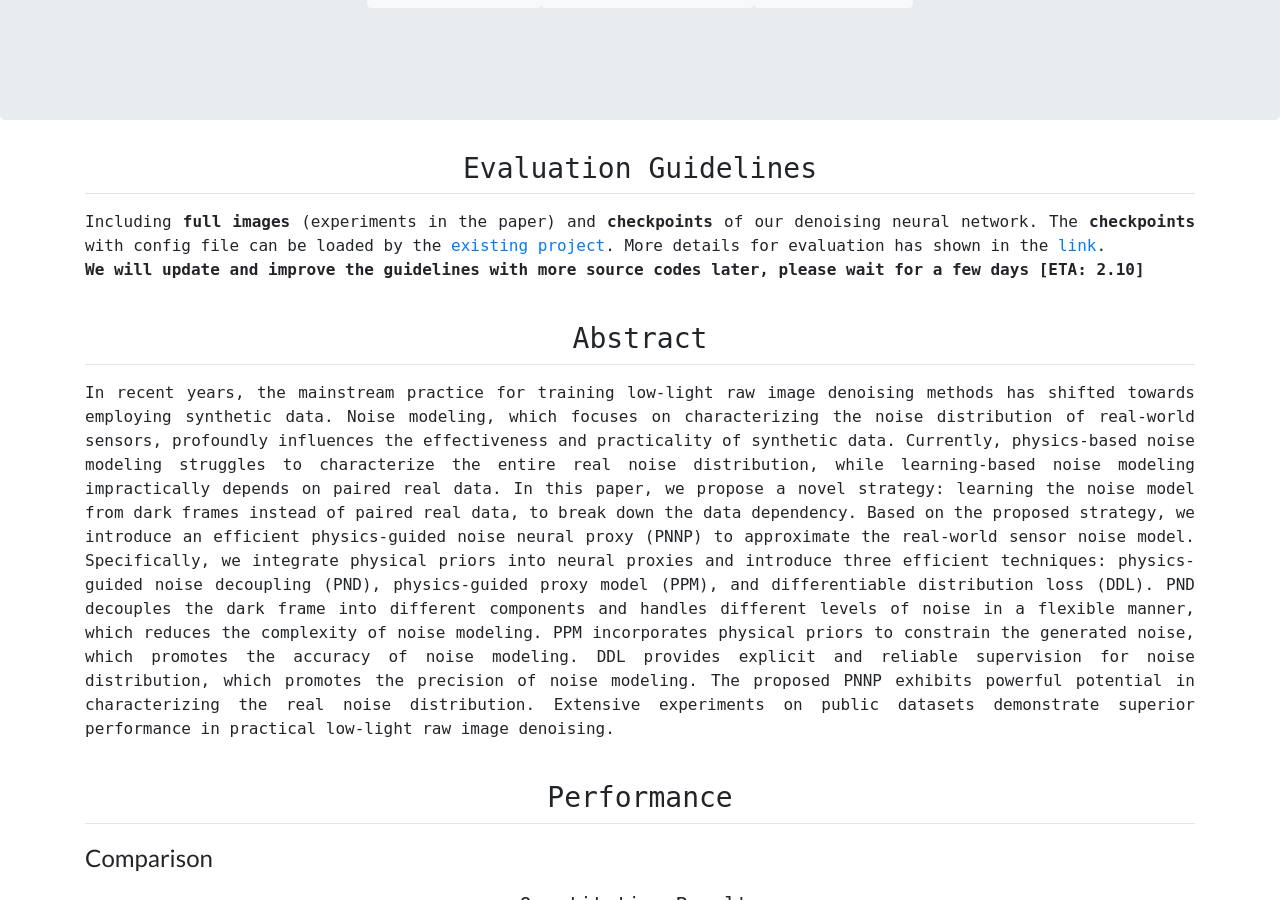
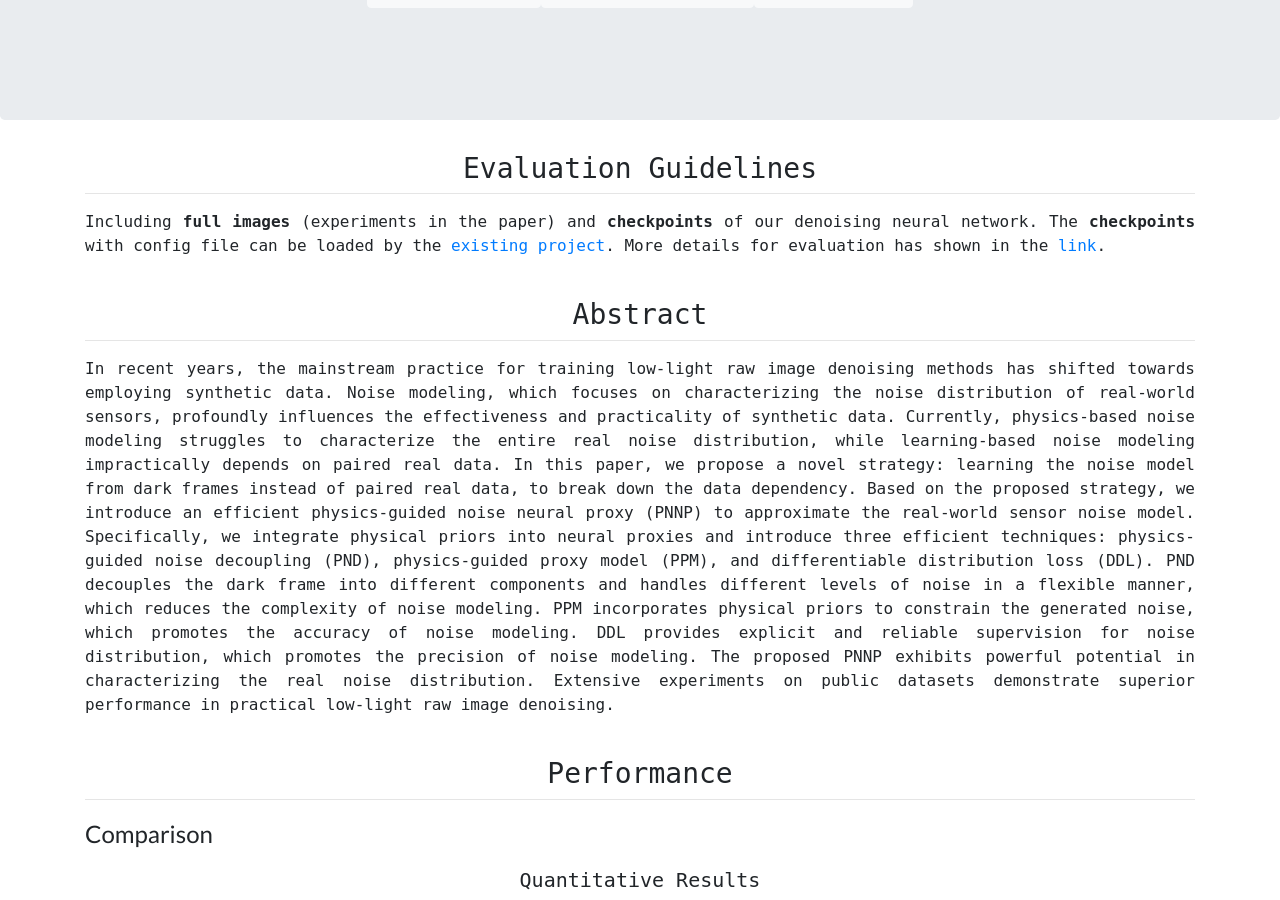
Before and after one commit to fenghansen/fenghansen.github.io, a Jekyll site: the page publication/PNNP/index.html, which Jekyll copies as it is, in a window 1280 px wide and 900 px high, scrolled down 359 px. Built offline with Jekyll 4.4.1, drawn with Linux system fonts in a browser that asks for light colours; nearby versions of some CDN libraries; library files that are not in the unit come from our copies; comment, search, counter and statistics services are not loaded.

Commit message:
baidu netdisk update

```diff
--- a/publication/PNNP/index.html
+++ b/publication/PNNP/index.html
@@ -54,7 +54,7 @@
                   <i class="fa fa-github"></i> Code (Eval. Only)</a> </p>
               </div>
               <div class="column">
-                  <p class="mb-5"><a class="btn btn-large btn-light" href="https://pan.baidu.com/s/1PgtH0Kw_mt1A56pF0Qt2gA?pwd=vmcl" role="button">
+                  <p class="mb-5"><a class="btn btn-large btn-light" href="https://pan.baidu.com/s/1WMv2x7yqg0kMTBCddqkCLQ?pwd=vmcl" role="button">
                     <i class="fa fa-cloud-download"></i> Checkpoints</a> </p>
               </div>
             </div>
@@ -74,9 +74,7 @@
           <p class="text-justify">
             Including <b>full images</b> (experiments in the paper) and <b>checkpoints</b> of our denoising neural network.
             The <b>checkpoints</b> with config file can be loaded by the <a href="https://github.com/fenghansen/PNNP">existing project</a>.
-            More details for evaluation has shown in the <a href="https://pan.baidu.com/s/1PgtH0Kw_mt1A56pF0Qt2gA?pwd=vmcl">link</a>.
-            <br>
-            <b>We will update and improve the guidelines with more source codes later, please wait for a few days [ETA: 2.10]</b>
+            More details for evaluation has shown in the <a href="https://pan.baidu.com/s/1WMv2x7yqg0kMTBCddqkCLQ?pwd=vmcl">link</a>.
           </p>
           <!-- <img class="img-fluid" src="./images/pipeline.png" alt="teaser" width="90%"> -->
         </div>
```
